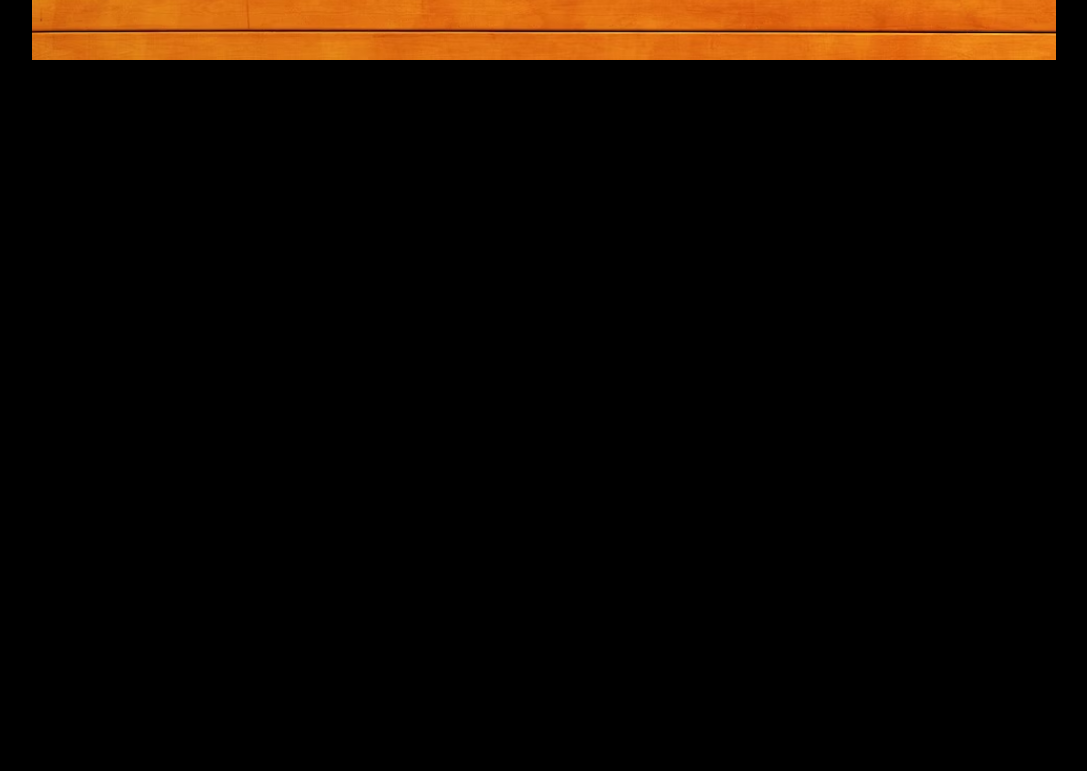
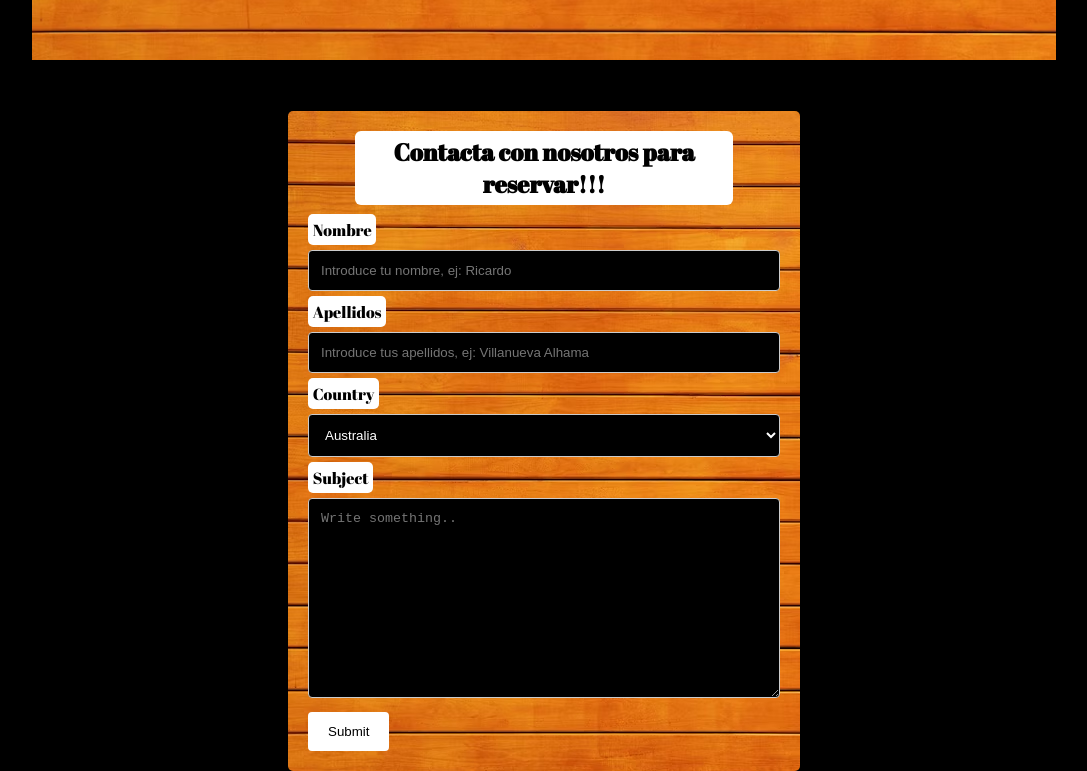
Before and after one commit to Riki2823/myOwnRestaurant, a website built with Parcel: page src/index.html in a window 1280 px wide. Shown: the part 2405-3176 px from the top of the page, without its empty margins (96-1183 px from the left). Before the commit the page ends 2465 px from the top, so only its background shows below. Built offline with nearby package versions, Linux system fonts and the light colour scheme.

Commit message:
Hay que empezar a hacer commits serios, creando formulario

```diff
--- a/src/index.html
+++ b/src/index.html
@@ -94,6 +94,33 @@
               </div>
         </div>
       </section>
+
+      <section>
+        <div class="container">
+          <h1>Contacta con nosotros para reservar!!!</h1>
+          <form action="action_page.php">
+
+            <label for="fname">Nombre</label>
+            <input type="text" id="fname" name="firstname" placeholder="Introduce tu nombre, ej: Ricardo">
+
+            <label for="lname">Apellidos</label>
+            <input type="text" id="lname" name="lastname" placeholder="Introduce tus apellidos, ej: Villanueva Alhama">
+
+            <label for="country">Country</label>
+            <select id="country" name="country">
+              <option value="australia">Australia</option>
+              <option value="canada">Canada</option>
+              <option value="usa">USA</option>
+            </select>
+
+            <label for="subject">Subject</label>
+            <textarea id="subject" name="subject" placeholder="Write something.." style="height:200px"></textarea>
+
+            <input type="submit" value="Submit">
+
+          </form>
+        </div>
+      </section>
     </main>
 
     <footer></footer>
--- a/src/style.css
+++ b/src/style.css
@@ -121,6 +121,63 @@ section{
 #mapContainer p img{
   margin-left: 4%;
 }
+
+
+
+/*-----------------------------------------------------*/
+
+input[type=text], select, textarea {
+  width: 100%;
+  padding: 12px;
+  border: 1px solid #ccc;
+  border-radius: 4px;
+  box-sizing: border-box;
+  margin-top: 6px;
+  margin-bottom: 16px;
+  resize: vertical;
+  background-color: black;
+  color: white;
+  margin-top: 2%;
+  margin-bottom: 2%;
+}
+
+.container form label{
+  background-color: white;
+  border-radius: 5px;
+  padding: 1%;
+}
+input[type=submit] {
+  background-color:white;
+  padding: 12px 20px;
+  border: none;
+  border-radius: 4px;
+  cursor: pointer;
+}
+
+.container {
+  width: 50%;
+  border-radius: 5px;
+  background-image: url(./img/woodWAll.jpg);
+  background-repeat: no-repeat;
+  padding: 20px;
+  margin-top: 5%;
+  margin-left: 25%;
+  margin-right: 25%;
+}
+
+.container h1{
+  margin-bottom: 3%;
+  background-color: white;
+  text-align: center;
+  padding: 1%;
+  border-radius: 6px;
+  margin-left: 10%;
+  margin-right: 10%;
+
+}
+
+
+
 /*Tablet*/
 @media only screen and (min-width: 600px) {
   .aboutUs{
```
